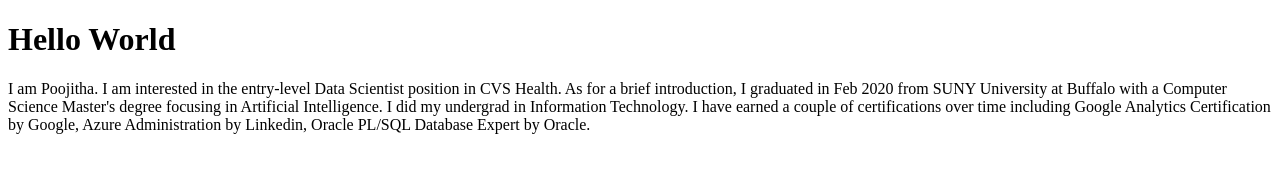
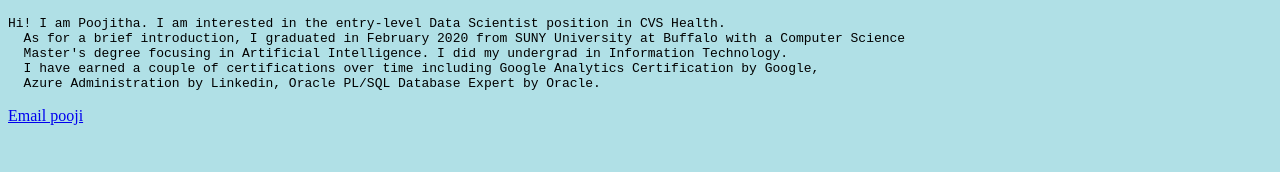
Before and after one commit to knightfury1/knightfury, a plain HTML site: page index.html in a window 1280 px wide. Drawn offline with Linux system fonts and the light colour scheme.

Commit message:
Update index.html

```diff
--- a/index.html
+++ b/index.html
@@ -1,9 +1,18 @@
 <!DOCTYPE html>
 <html>
+<head>
+  <style>
+  body {background-color: powderblue;}
+  </style>
+</head>
 <body>
-<h1>Hello World</h1>
-<p>I am Poojitha. I am interested in the entry-level Data Scientist position in CVS Health.
-
-As for a brief introduction, I graduated in Feb 2020 from SUNY University at Buffalo with a Computer Science Master's degree focusing in Artificial Intelligence. I did my undergrad in Information Technology. I have earned a couple of certifications over time including Google Analytics Certification by Google, Azure Administration by Linkedin, Oracle PL/SQL Database Expert by Oracle.     </p>
+<p>
+<pre>Hi! I am Poojitha. I am interested in the entry-level Data Scientist position in CVS Health.
+  As for a brief introduction, I graduated in February 2020 from SUNY University at Buffalo with a Computer Science
+  Master's degree focusing in Artificial Intelligence. I did my undergrad in Information Technology.
+  I have earned a couple of certifications over time including Google Analytics Certification by Google,
+  Azure Administration by Linkedin, Oracle PL/SQL Database Expert by Oracle.     </pre>
+</p>
+<a href="mailto:alaharipoojitha15@gmail.com">Email pooji</a>
 </body>
 </html>
```
